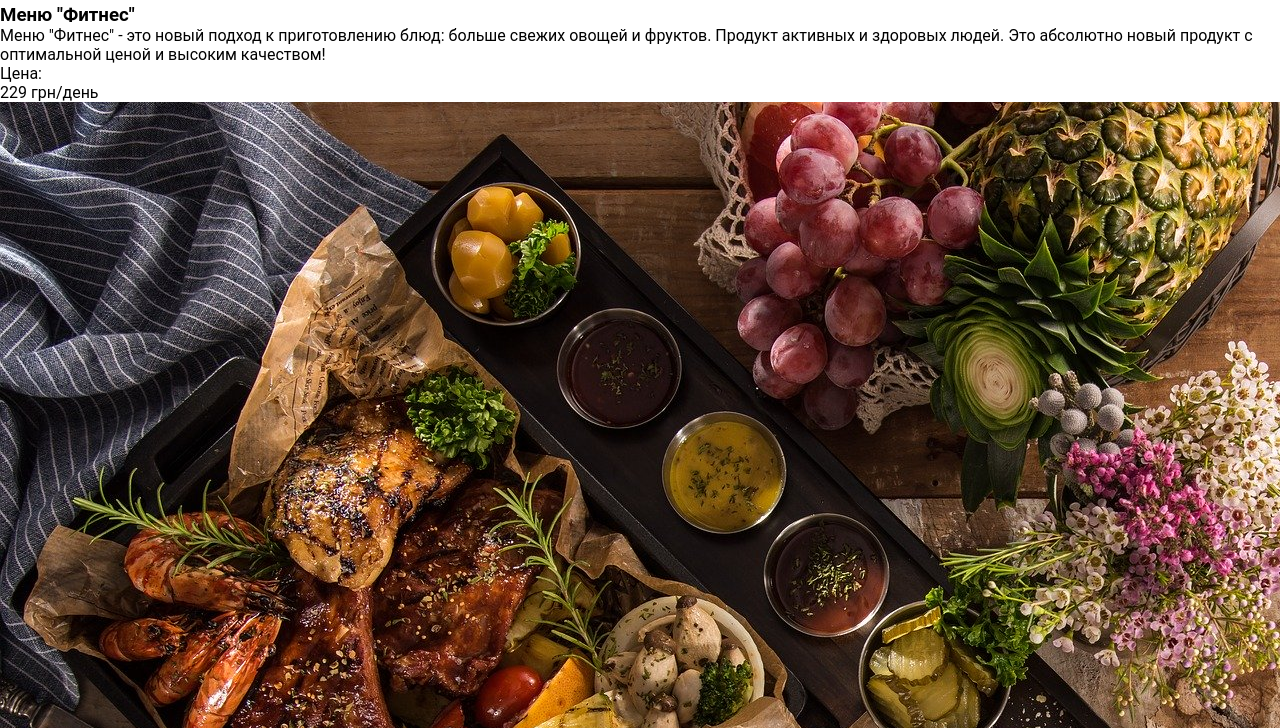
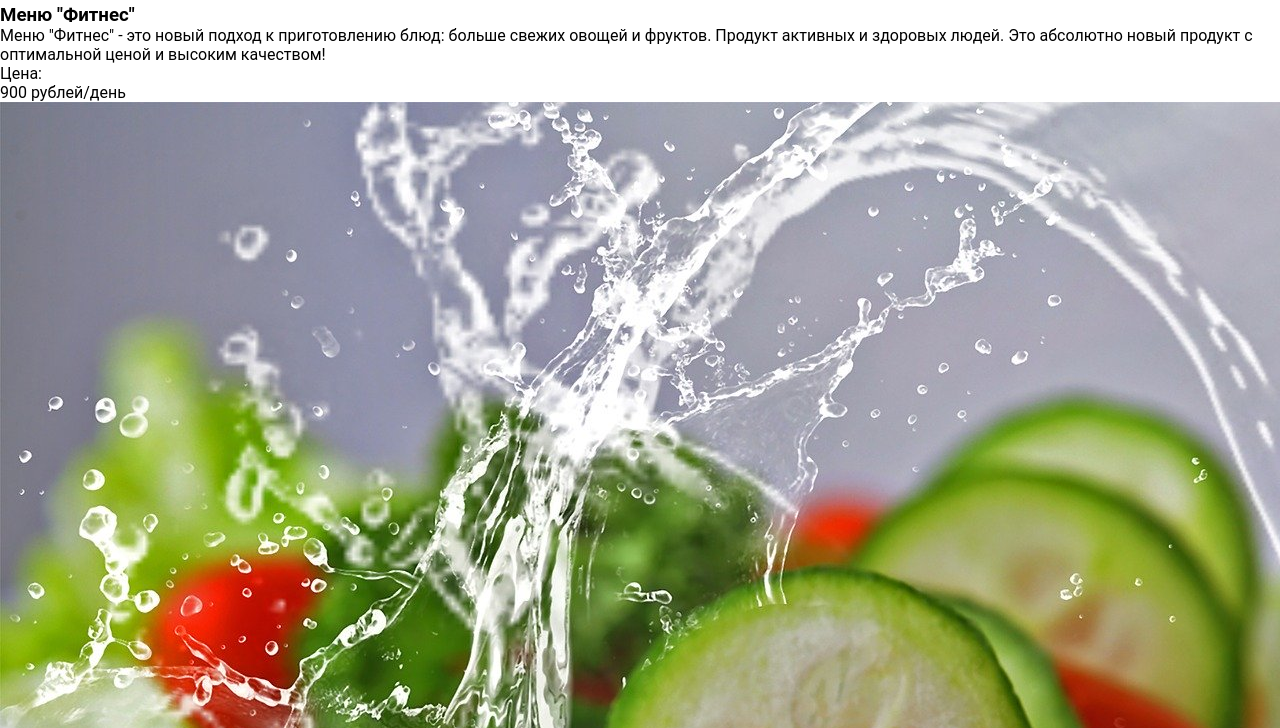
Before and after one commit to levendmitry/udemy, a plain HTML site: page udemyPractise2/Food_dist/index.html in a window 1280 px wide. Shown: the part 8732-9460 px from the top of the page. Drawn offline with nearby package versions, Linux system fonts and the light colour scheme; files that its build step writes are made by us from their sources.

Commit message:
practice with classes

```diff
--- a/udemyPractise2/Food_dist/index.html
+++ b/udemyPractise2/Food_dist/index.html
@@ -185,14 +185,14 @@
 
         <div class="menu__field">
             <div class="container">
-                <div class="menu__item">
+                <!-- <div class="menu__item">
                     <img src="img/tabs/vegy.jpg" alt="vegy">
                     <h3 class="menu__item-subtitle">Меню "Фитнес"</h3>
                     <div class="menu__item-descr">Меню "Фитнес" - это новый подход к приготовлению блюд: больше свежих овощей и фруктов. Продукт активных и здоровых людей. Это абсолютно новый продукт с оптимальной ценой и высоким качеством!</div>
                     <div class="menu__item-divider"></div>
                     <div class="menu__item-price">
                         <div class="menu__item-cost">Цена:</div>
-                        <div class="menu__item-total"><span>229</span> грн/день</div>
+                        <div class="menu__item-total"><span>229</span> рублей/день</div>
                     </div>
                 </div>
                 <div class="menu__item">
@@ -202,7 +202,7 @@
                     <div class="menu__item-divider"></div>
                     <div class="menu__item-price">
                         <div class="menu__item-cost">Цена:</div>
-                        <div class="menu__item-total"><span>550</span> грн/день</div>
+                        <div class="menu__item-total"><span>550</span> рублей/день</div>
                     </div>
                 </div>
                 <div class="menu__item">
@@ -212,9 +212,9 @@
                     <div class="menu__item-divider"></div>
                     <div class="menu__item-price">
                         <div class="menu__item-cost">Цена:</div>
-                        <div class="menu__item-total"><span>430</span> грн/день</div>
+                        <div class="menu__item-total"><span>430</span> рублей/день</div>
                     </div>
-                </div>
+                </div> -->
             </div>
         </div>
     </div>
--- a/udemyPractise2/Food_dist/js/scripts.js
+++ b/udemyPractise2/Food_dist/js/scripts.js
@@ -112,9 +112,9 @@ window.addEventListener("DOMContentLoaded", () => {
           openModalButtons = document.querySelectorAll("[data-modal]"),
           closeModalButtons = document.querySelectorAll("[data-close]");
 
-    const modalTimerId = setTimeout(() => {
-            openModalWindow(modalWindow);
-          }, 5000);
+    // const modalTimerId = setTimeout(() => {
+    //         openModalWindow(modalWindow);
+    //       }, 5000);
 
     function openModalWindow(modalElement) {
         modalElement.classList.toggle("show");
@@ -160,6 +160,81 @@ window.addEventListener("DOMContentLoaded", () => {
 
     window.addEventListener("scroll", showModalByScroll);
 
+    // Samples for cards
+
+    class MenuCard {
+        constructor(imgSrc, imgAlt, title, description, price, parentSelector) {
+            this.imgSrc = imgSrc;
+            this.imgAlt = imgAlt;
+            this.title = title;
+            this.description = description;
+            this.price = price;
+            this.parent = document.querySelector(parentSelector);
+            this.exchangeRate = 100;
+            this.currencyConversion();
+        }
+        currencyConversion() {
+            this.price *= this.exchangeRate;
+        }
+
+        render() {
+            const card = document.createElement("div");
+            card.innerHTML = `
+                <div class="menu__item">
+                    <img src=${this.imgSrc} alt=${this.imgAlt}>
+                    <h3 class="menu__item-subtitle">${this.title}</h3>
+                    <div class="menu__item-descr">${this.description}</div>
+                    <div class="menu__item-divider"></div>
+                    <div class="menu__item-price">
+                        <div class="menu__item-cost">Цена:</div>
+                        <div class="menu__item-total"><span>${this.price}</span> рублей/день</div>
+                    </div>
+                </div>
+            `;
+            this.parent.append(card);
+        }
+    }
+
+    new MenuCard(
+        "img/tabs/vegy.jpg",
+        "vegy",
+        'Меню "Фитнес"',
+        'Меню "Фитнес" - это новый подход к приготовлению блюд: больше свежих овощей и фруктов. Продукт активных и здоровых людей. Это абсолютно новый продукт с оптимальной ценой и высоким качеством!',
+        9,
+        ".menu .container"
+    ).render();
+
+    new MenuCard(
+        "img/tabs/vegy.jpg",
+        "vegy",
+        'Меню "Фитнес"',
+        'Меню "Фитнес" - это новый подход к приготовлению блюд: больше свежих овощей и фруктов. Продукт активных и здоровых людей. Это абсолютно новый продукт с оптимальной ценой и высоким качеством!',
+        9,
+        ".menu .container"
+    ).render();
+
+    new MenuCard(
+        "img/tabs/vegy.jpg",
+        "vegy",
+        'Меню "Фитнес"',
+        'Меню "Фитнес" - это новый подход к приготовлению блюд: больше свежих овощей и фруктов. Продукт активных и здоровых людей. Это абсолютно новый продукт с оптимальной ценой и высоким качеством!',
+        9,
+        ".menu .container"
+    ).render();
+
+    new MenuCard(
+        "img/tabs/vegy.jpg",
+        "vegy",
+        'Меню "Фитнес"',
+        'Меню "Фитнес" - это новый подход к приготовлению блюд: больше свежих овощей и фруктов. Продукт активных и здоровых людей. Это абсолютно новый продукт с оптимальной ценой и высоким качеством!',
+        9,
+        ".menu .container"
+    ).render();
+
+
+
+
+
 
 
 
```
Also changed, not shown: draftPractise/index.html (+1 -1 lines), draftPractise/script.js (+8 -0 lines).
